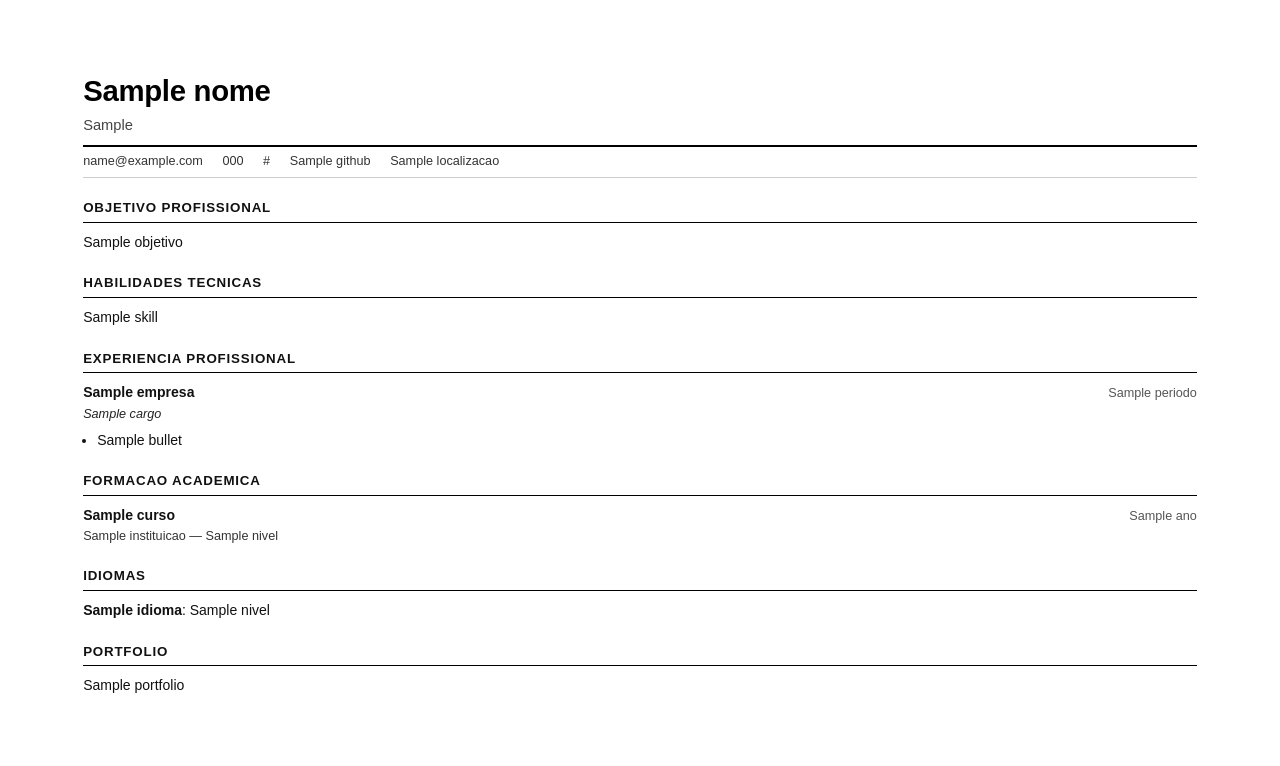
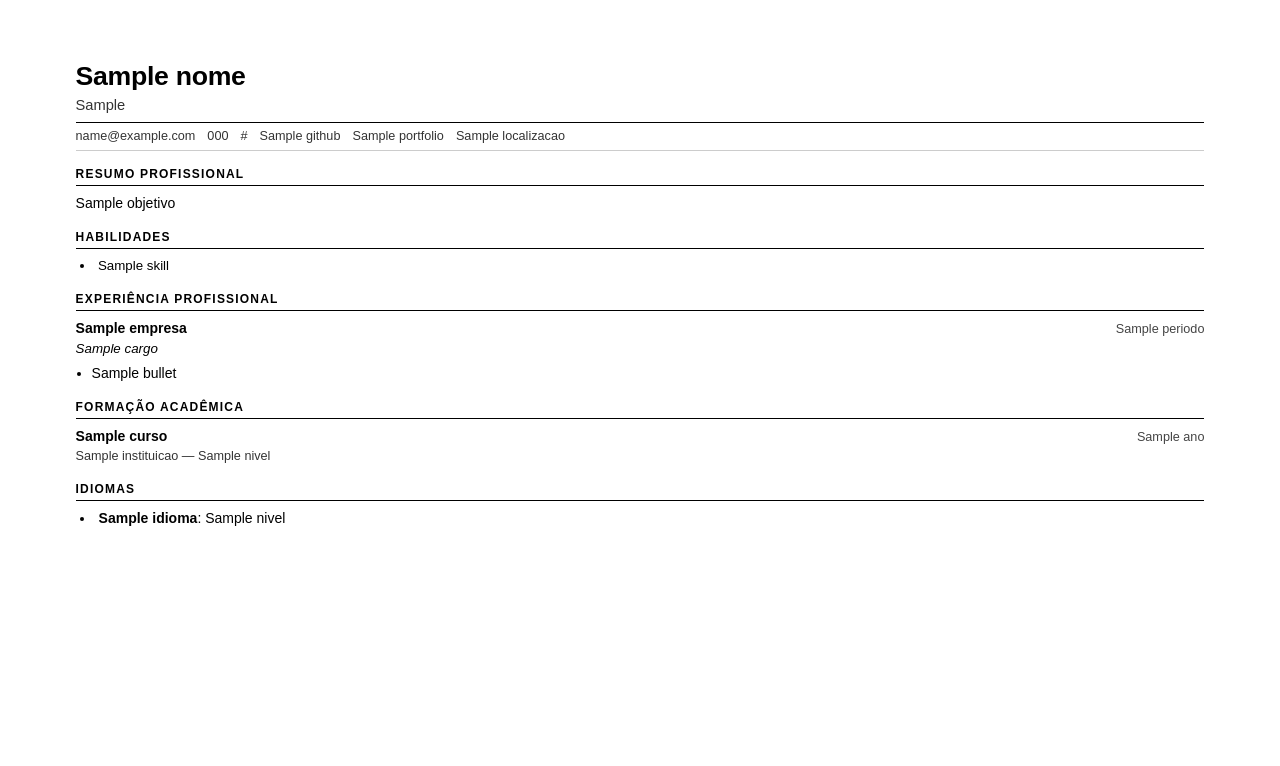
Before and after one commit to jardelrodriguespinto/openanime, a Python web app: template utils/templates/resume_ats.html in a window 1280 px wide. Shown: the top 766 px of the page. Run offline with Jinja, Linux system fonts and the light colour scheme; the template is opened without the code that fills it: most values are stand-ins (such as "Sample title", 1, 10 or a date in 2020).

Commit message:
fix: curriculo ATS — dedup dados, sanitiza titulo, template Indeed
ats_optimizer.py:
- _sanitizar_titulo_vaga(): rejeita mensagens cruas do usuario como
  titulo da vaga (ex: 'mim mano', 'pdf', 'curriculo') — usa cargo_atual
  do perfil como fallback
- _dedup_idiomas(): remove idiomas duplicados, mantém o de nivel mais alto
  (Inglês: fluente e Inglês: avancado → fica só Inglês: fluente)
- _dedup_formacao(): remove formacoes duplicadas por curso+instituicao
- _formatar_experiencias(): dedup por empresa+cargo+inicio, evita
  DiskTenha e Edge aparecendo duas vezes

resume_ats.html — padrao Indeed ATS:
- Grid 3 colunas para habilidades (como template Indeed)
- Secoes com titulo uppercase tracejado (border-bottom)
- Empresa+periodo na mesma linha (flex justify-space-between)
- Cargo+local na linha seguinte
- Formacao com curso+ano alinhados
- Idiomas em lista com nivel destacado
- Sem elementos decorativos — ATS-friendly puro

Co-Authored-By: Claude Sonnet 4.6 <noreply@anthropic.com>

```diff
--- a/utils/templates/resume_ats.html
+++ b/utils/templates/resume_ats.html
@@ -2,119 +2,181 @@
 <html lang="pt-BR">
 <head>
 <meta charset="UTF-8">
-<!--
-  Template ATS-friendly:
-  - Uma coluna (sem colunas paralelas)
-  - Fontes padrao (Arial/Helvetica)
-  - Texto selecionavel
-  - Sem tabelas para layout
-  - Secoes com linha separadora
--->
 <style>
+  /* ── Reset ─────────────────────────────────────── */
   * { margin: 0; padding: 0; box-sizing: border-box; }
+
+  /* ── Corpo ─────────────────────────────────────── */
   body {
     font-family: Arial, Helvetica, sans-serif;
     font-size: 10.5pt;
-    line-height: 1.55;
-    color: #111;
-    padding: 1.8cm 2.2cm;
+    line-height: 1.5;
+    color: #000;
+    background: #fff;
+    padding: 1.6cm 2cm;
   }
 
-  /* Cabecalho */
-  .header { margin-bottom: 18px; }
-  .nome { font-size: 22pt; font-weight: bold; letter-spacing: -0.3px; color: #000; }
-  .cargo-atual { font-size: 11pt; color: #444; margin-top: 1px; margin-bottom: 8px; }
+  /* ── Cabecalho ──────────────────────────────────── */
+  .cabecalho { margin-bottom: 10px; }
+
+  .nome {
+    font-size: 20pt;
+    font-weight: bold;
+    letter-spacing: -0.3px;
+    line-height: 1.2;
+  }
+
+  .cargo-titulo {
+    font-size: 11pt;
+    color: #333;
+    margin-top: 2px;
+    margin-bottom: 6px;
+  }
+
+  /* linha de contato em uma unica linha, separada por | */
   .contato {
     font-size: 9.5pt;
     color: #333;
-    border-top: 2px solid #000;
+    border-top: 1.5px solid #000;
     border-bottom: 1px solid #ccc;
-    padding: 5px 0;
+    padding: 4px 0;
     margin-top: 6px;
-  }
-  .contato span { margin-right: 16px; }
-
-  /* Secoes */
-  h2 {
-    font-size: 10pt;
-    font-weight: bold;
-    border-bottom: 1.5px solid #000;
-    padding-bottom: 3px;
-    margin: 20px 0 9px;
-    letter-spacing: 0.8px;
+    display: flex;
+    flex-wrap: wrap;
+    gap: 0 12px;
   }
 
-  /* Objetivo */
-  .objetivo { margin-bottom: 4px; text-align: justify; }
+  /* ── Secoes ─────────────────────────────────────── */
+  .secao { margin-top: 14px; }
 
-  /* Experiencias */
-  .exp-bloco { margin-bottom: 14px; }
-  .exp-header {
+  .secao-titulo {
+    font-size: 9pt;
+    font-weight: bold;
+    letter-spacing: 1.2px;
+    text-transform: uppercase;        /* weasyprint suporta em contexto de secao */
+    border-bottom: 1.5px solid #000;
+    padding-bottom: 2px;
+    margin-bottom: 7px;
+  }
+
+  /* ── Objetivo ───────────────────────────────────── */
+  .objetivo-texto {
+    text-align: justify;
+  }
+
+  /* ── Habilidades ────────────────────────────────── */
+  /* Grade de 3 colunas, como padrao Indeed */
+  .skills-grid {
+    display: grid;
+    grid-template-columns: repeat(3, 1fr);
+    gap: 2px 8px;
+    list-style: disc inside;
+    padding-left: 4px;
+  }
+  .skills-grid li {
+    font-size: 10pt;
+  }
+
+  /* ── Experiencia ────────────────────────────────── */
+  .exp-bloco { margin-bottom: 12px; }
+
+  .exp-linha1 {
     display: flex;
     justify-content: space-between;
     align-items: baseline;
-    margin-bottom: 1px;
   }
   .exp-empresa { font-weight: bold; font-size: 10.5pt; }
-  .exp-periodo { font-size: 9.5pt; color: #555; white-space: nowrap; margin-left: 8px; }
-  .exp-cargo { font-style: italic; font-size: 9.5pt; color: #222; margin-bottom: 5px; }
-  .exp-bullets { margin-left: 14px; }
-  .exp-bullets li { margin-bottom: 3px; text-align: justify; }
+  .exp-periodo { font-size: 9.5pt; color: #444; white-space: nowrap; }
 
-  /* Habilidades */
-  .skills-lista { margin-bottom: 4px; }
+  .exp-linha2 {
+    display: flex;
+    justify-content: space-between;
+    align-items: baseline;
+    margin-bottom: 4px;
+  }
+  .exp-cargo { font-style: italic; font-size: 10pt; }
+  .exp-local { font-size: 9.5pt; color: #555; }
 
-  /* Formacao */
+  .exp-bullets {
+    margin-left: 16px;
+    margin-top: 2px;
+  }
+  .exp-bullets li {
+    margin-bottom: 2px;
+    text-align: justify;
+  }
+
+  /* ── Formacao ───────────────────────────────────── */
   .form-bloco { margin-bottom: 8px; }
-  .form-header {
+
+  .form-linha1 {
     display: flex;
     justify-content: space-between;
     align-items: baseline;
   }
   .form-curso { font-weight: bold; }
-  .form-ano { font-size: 9.5pt; color: #555; }
+  .form-ano { font-size: 9.5pt; color: #444; }
   .form-inst { font-size: 9.5pt; color: #333; }
 
-  /* Idiomas */
-  .idioma-item { margin-bottom: 2px; }
-
-  /* Links */
-  .link-item { margin-bottom: 2px; }
+  /* ── Idiomas ────────────────────────────────────── */
+  .idiomas-lista {
+    list-style: disc inside;
+    padding-left: 4px;
+  }
+  .idiomas-lista li { margin-bottom: 2px; }
 </style>
 </head>
 <body>
 
-<div class="header">
-  <div class="nome">{{ nome or 'Nome Completo' }}</div>
-  {% if cargo_atual %}<div class="cargo-atual">{{ cargo_atual }}</div>{% endif %}
+<!-- CABECALHO -->
+<div class="cabecalho">
+  <div class="nome">{{ nome or "Nome Completo" }}</div>
+  {% if cargo_atual %}
+  <div class="cargo-titulo">{{ cargo_atual }}</div>
+  {% endif %}
   <div class="contato">
     {% if email %}<span>{{ email }}</span>{% endif %}
     {% if telefone %}<span>{{ telefone }}</span>{% endif %}
     {% if linkedin %}<span>{{ linkedin }}</span>{% endif %}
     {% if github %}<span>{{ github }}</span>{% endif %}
+    {% if portfolio %}<span>{{ portfolio }}</span>{% endif %}
     {% if localizacao %}<span>{{ localizacao }}</span>{% endif %}
   </div>
 </div>
 
+<!-- RESUMO PROFISSIONAL -->
 {% if objetivo %}
-<h2>OBJETIVO PROFISSIONAL</h2>
-<div class="objetivo">{{ objetivo }}</div>
+<div class="secao">
+  <div class="secao-titulo">Resumo Profissional</div>
+  <p class="objetivo-texto">{{ objetivo }}</p>
+</div>
 {% endif %}
 
+<!-- HABILIDADES -->
 {% if habilidades %}
-<h2>HABILIDADES TECNICAS</h2>
-<div class="skills-lista">{{ habilidades | join(' &nbsp;·&nbsp; ') }}</div>
+<div class="secao">
+  <div class="secao-titulo">Habilidades</div>
+  <ul class="skills-grid">
+    {% for skill in habilidades %}
+    <li>{{ skill }}</li>
+    {% endfor %}
+  </ul>
+</div>
 {% endif %}
 
+<!-- EXPERIENCIA PROFISSIONAL -->
 {% if experiencias %}
-<h2>EXPERIENCIA PROFISSIONAL</h2>
+<div class="secao">
+  <div class="secao-titulo">Experiência Profissional</div>
   {% for exp in experiencias %}
   <div class="exp-bloco">
-  <div class="exp-header">
+    <div class="exp-linha1">
       <span class="exp-empresa">{{ exp.empresa }}</span>
       <span class="exp-periodo">{{ exp.periodo }}</span>
     </div>
-  <div class="exp-cargo">{{ exp.cargo }}</div>
+    <div class="exp-linha2">
+      <span class="exp-cargo">{{ exp.cargo }}</span>
+    </div>
     {% if exp.bullets %}
     <ul class="exp-bullets">
       {% for bullet in exp.bullets %}
@@ -124,31 +186,35 @@
     {% endif %}
   </div>
   {% endfor %}
+</div>
 {% endif %}
 
+<!-- FORMACAO -->
 {% if formacao %}
-<h2>FORMACAO ACADEMICA</h2>
+<div class="secao">
+  <div class="secao-titulo">Formação Acadêmica</div>
   {% for f in formacao %}
   <div class="form-bloco">
-  <div class="form-header">
+    <div class="form-linha1">
       <span class="form-curso">{{ f.curso }}</span>
       <span class="form-ano">{{ f.ano }}</span>
     </div>
     <div class="form-inst">{{ f.instituicao }}{% if f.nivel %} &mdash; {{ f.nivel }}{% endif %}</div>
   </div>
   {% endfor %}
+</div>
 {% endif %}
 
+<!-- IDIOMAS -->
 {% if idiomas %}
-<h2>IDIOMAS</h2>
+<div class="secao">
+  <div class="secao-titulo">Idiomas</div>
+  <ul class="idiomas-lista">
     {% for idioma in idiomas %}
-<div class="idioma-item"><strong>{{ idioma.idioma }}</strong>: {{ idioma.nivel }}</div>
+    <li><strong>{{ idioma.idioma }}</strong>: {{ idioma.nivel }}</li>
     {% endfor %}
-{% endif %}
-
-{% if portfolio %}
-<h2>PORTFOLIO</h2>
-<div class="link-item">{{ portfolio }}</div>
+  </ul>
+</div>
 {% endif %}
 
 </body>
```
Also changed, not shown: utils/ats_optimizer.py (+74 -4 lines), .claude/settings.json. Lines whose indentation alone changed are shown as unchanged.
